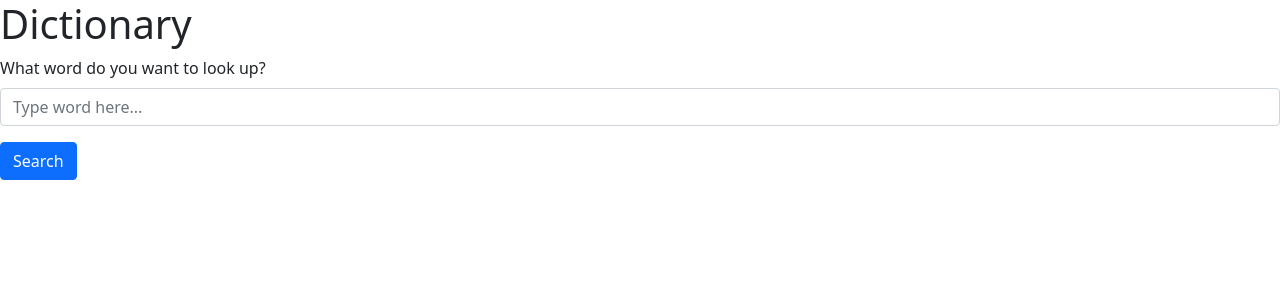
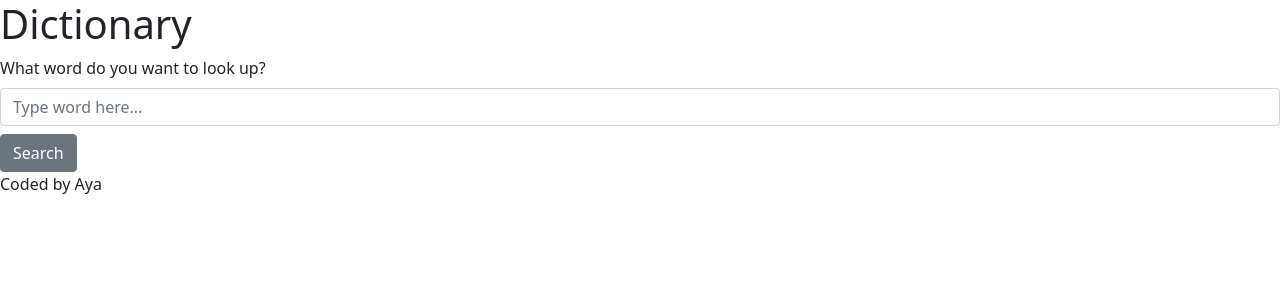
Before and after one commit to AyaMallah/Dictionary-App, a React (Create React App) app: page / in a window 1280 px wide. Shown: the top 300 px of the page. Built offline with nearby package versions, Linux system fonts and the light colour scheme.

Commit message:
search engine

```diff
--- a/src/App.js
+++ b/src/App.js
@@ -1,18 +1,17 @@
-import { Form, Button } from 'react-bootstrap'
+import Dictionary from "./Dictionary";
+
 function App() {
   return (
     <div className="App">
-      <h1>Dictionary</h1>
-      <Form>
-        <Form.Group className="mb-3" controlId="formSearchBar">
-          <Form.Label>What word do you want to look up?</Form.Label>
-          <Form.Control type="text" placeholder="Type word here..." />
-        </Form.Group>
-        <Button variant="primary" type="submit">
-          Search
-        </Button>
-      </Form>
-
+      <div className="Container">
+        <header>
+          <h1>Dictionary</h1>
+        </header>
+        <main>
+          <Dictionary />
+        </main>
+        <footer>Coded by Aya</footer>
+      </div>
     </div>
   );
 }
--- /dev/null
+++ b/src/Dictionary.js
@@ -0,0 +1,33 @@
+import React, { useState } from 'react'
+import { Form, Button } from 'react-bootstrap'
+
+
+const Dictionary = () => {
+
+  let [word, setWord] = useState('')
+
+  function search(e) {
+    e.preventDefault()
+    alert(`searching for ${word}`)
+  }
+
+  function wordChange(e) {
+    e.preventDefault()
+    setWord(e.target.value)
+  }
+  return (
+    <div>
+      <Form className='search-container' onSubmit={search}>
+        <Form.Group className="mb-2" controlId="formSearchBar">
+          <Form.Label>What word do you want to look up?</Form.Label>
+          <Form.Control type="text" placeholder="Type word here..." onChange={wordChange} />
+        </Form.Group>
+        <Button variant="secondary" type="submit">
+          Search
+        </Button>
+      </Form>
+    </div>
+  )
+}
+
+export default Dictionary
```
